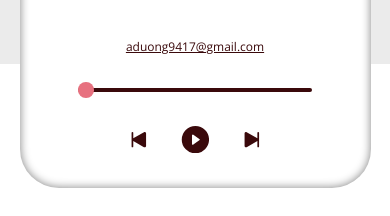
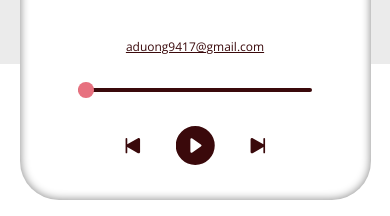
Before and after one commit to annaduong17/portfolio, a React (Create React App) app: page / in a window 390 px wide. Shown: the part 780-996 px from the top of the page. Built offline with nearby package versions, Linux system fonts and the light colour scheme.

Commit message:
bold activeLink in Menu and make play button bigger on mobile

```diff
--- a/src/App.js
+++ b/src/App.js
@@ -11,12 +11,11 @@ function App () {
   const [ scrolled, setScrolled ] = useState(false);
   const [ isMobile, setIsMobile] = useState(window.innerWidth < 600);
   const [ showMenu, setShowMenu ] = useState(false);
-  const [ activeLink, setActiveLink ] = useState("HOME");
+  const [ activeLink, setActiveLink ] = useState("");
 
   const handleNavClick = (e) => {
     setActiveLink(e.target.textContent);
   }
-
 
   const toggleMenu = (e) => {
     setShowMenu(!showMenu);
@@ -41,7 +40,7 @@ function App () {
     return () => {
       window.removeEventListener('scroll', handleScroll)
     }
-  }, [scrolled]);
+  }, [scrolled, activeLink]);
 
   useEffect(() => {
     window.addEventListener('resize', handleResize);
@@ -52,7 +51,7 @@ function App () {
   });
 
   return(
-        <div id='app' className='app'>
+        <div id='home-page' className='app'>
           <Navbar
             scrolled={scrolled}
             isMobile={isMobile}
--- a/src/components/Menu.js
+++ b/src/components/Menu.js
@@ -1,8 +1,7 @@
 import '../styles/Menu.scss';
 
 function Menu({ toggleMenu, activeLink }) {
-
-
+  console.log(activeLink);
   return (
     <div className='menu'>
       <button onClick={toggleMenu}>
@@ -10,7 +9,7 @@ function Menu({ toggleMenu, activeLink }) {
       </button>
       <ul className="flex-column-center">
         <li>
-          <a className={`no-underline ${activeLink === "HOME" ? "bold" : ""}`} onClick={toggleMenu} href="#app">HOME</a>
+          <a className={`no-underline ${activeLink === "HOME" ? "bold" : ""}`} onClick={toggleMenu} href="#home-page">HOME</a>
         </li>
         <li>
         <a className={`no-underline ${activeLink === "PROJECTS" ? "bold" : ""}`} onClick={toggleMenu} href="#portfolio-page">PROJECTS</a>
--- a/src/components/Navbar.js
+++ b/src/components/Navbar.js
@@ -8,11 +8,11 @@ function Navbar({ scrolled, isMobile, showMenu, toggleMenu, handleNavClick, acti
       {isMobile ? (
         <nav className={`navbar mobile ${scrolled ? "cherry-bg" : ""}`}>
           <button onClick={toggleMenu} className='menu-icon'>
-            <svg xmlns="http://www.w3.org/2000/svg" width="16" height="16" fill="currentColor" viewBox="0 0 16 16"><path fill-rule="evenodd" d="M2.5 12a.5.5 0 0 1 .5-.5h10a.5.5 0 0 1 0 1H3a.5.5 0 0 1-.5-.5m0-4a.5.5 0 0 1 .5-.5h10a.5.5 0 0 1 0 1H3a.5.5 0 0 1-.5-.5m0-4a.5.5 0 0 1 .5-.5h10a.5.5 0 0 1 0 1H3a.5.5 0 0 1-.5-.5"/></svg>
+            <svg xmlns="http://www.w3.org/2000/svg" width="16" height="16" fill="currentColor" viewBox="0 0 16 16"><path fillRule="evenodd" d="M2.5 12a.5.5 0 0 1 .5-.5h10a.5.5 0 0 1 0 1H3a.5.5 0 0 1-.5-.5m0-4a.5.5 0 0 1 .5-.5h10a.5.5 0 0 1 0 1H3a.5.5 0 0 1-.5-.5m0-4a.5.5 0 0 1 .5-.5h10a.5.5 0 0 1 0 1H3a.5.5 0 0 1-.5-.5"/></svg>
           </button>
         </nav>) : (
         <nav className={`navbar ${scrolled ? "cherry-bg" : ""}`}>
-          <a onClick={handleNavClick} href='#app' className={`navlink no-underline ${activeLink === "HOME" ? "bold" : ""}`}>HOME</a>
+          <a onClick={handleNavClick} href='#home-page' className={`navlink no-underline ${activeLink === "HOME" ? "bold" : ""}`}>HOME</a>
           <a onClick={handleNavClick} href="#portfolio-page" className={`navlink no-underline ${activeLink === "PROJECTS" ? "bold" : ""}`}>PROJECTS</a>
           <a onClick={handleNavClick} href="#testimonials-page" className={`navlink no-underline ${activeLink === "TESTIMONIALS" ? "bold" : ""}`}>TESTIMONIALS</a>
           <a onClick={handleNavClick} href="#contact-page" className={`navlink no-underline ${activeLink === "CONTACT" ? "bold" : ""}`}>CONTACT</a>
--- a/src/components/Phone.js
+++ b/src/components/Phone.js
@@ -88,7 +88,7 @@ function Phone({ isMobile }) {
 
         <div className="control-buttons flex-row-center">
           <button onClick={handlePrevious}>
-            <svg xmlns="http://www.w3.org/2000/svg" width="16" height="16" fill="currentColor" className="previous bi bi-skip-start-fill" viewBox="0 0 16 16">
+            <svg xmlns="http://www.w3.org/2000/svg" width="16" height="16" fill="currentColor" viewBox="0 0 16 16">
             <path d="M4 4a.5.5 0 0 1 1 0v3.248l6.267-3.636c.54-.313 1.232.066 1.232.696v7.384c0 .63-.692 1.01-1.232.697L5 8.753V12a.5.5 0 0 1-1 0z"/>
             </svg>
           </button>
@@ -100,7 +100,7 @@ function Phone({ isMobile }) {
               </svg>
             </button> :
             <button onClick={handlePlay}>
-              <svg xmlns="http://www.w3.org/2000/svg" width="16" height="16" fill="currentColor" className="play bi bi-play-circle-fill" viewBox="0 0 16 16">
+              <svg xmlns="http://www.w3.org/2000/svg" fill="currentColor" className="play" viewBox="0 0  16 16">
                 <path d="M16 8A8 8 0 1 1 0 8a8 8 0 0 1 16 0M6.79 5.093A.5.5 0 0 0 6 5.5v5a.5.5 0 0 0 .79.407l3.5-2.5a.5.5 0 0 0 0-.814z"/>
                 </svg>
             </button>
--- a/src/styles/HomePage.scss
+++ b/src/styles/HomePage.scss
@@ -136,8 +136,8 @@ $white: #FFFFFF;
       margin: clamp(10px, 2vw, 25px);
 
       svg {
-        width: clamp(20px, 3vw, 40px);
-        height: clamp(20px, 3vw, 40px);
+        width: clamp(20px, 3vw, 50px);
+        height: clamp(20px, 3vw, 50px);
       }
 
       button {
@@ -206,7 +206,6 @@ $white: #FFFFFF;
         font-size: clamp(0.7rem, 2.5vw, 2rem);
         padding-block: 3.5vw;
         padding-inline: 5vw;
-
       }
     }
 
@@ -308,7 +307,6 @@ $white: #FFFFFF;
         }
 
         .control-buttons {
-
           margin: 8vw;
 
           svg {
@@ -316,6 +314,10 @@ $white: #FFFFFF;
             height: 100%;
             padding-inline: 2.5vw;
             padding-block: 0;
+
+            &.play {
+              width: 10vw;
+            }
           }
         }
       }
--- a/src/styles/Menu.scss
+++ b/src/styles/Menu.scss
@@ -19,6 +19,7 @@ $white: #FFFFFF;
   height: 100vh;
   background-color: $cherry;
   z-index: 20;
+  font-weight: 300;
 
 
   button {
@@ -52,7 +53,6 @@ $white: #FFFFFF;
     li * {
       color: $white;
       font-size: clamp(1rem, 2vw, 2rem);
-      font-weight: 300;
       letter-spacing: 2px;
       padding: 20px;
 
@@ -60,9 +60,5 @@ $white: #FFFFFF;
         color: $pink;
       }
     }
-
-    li *.active {
-        font-weight: 900;
-    }
   }
 }
```
